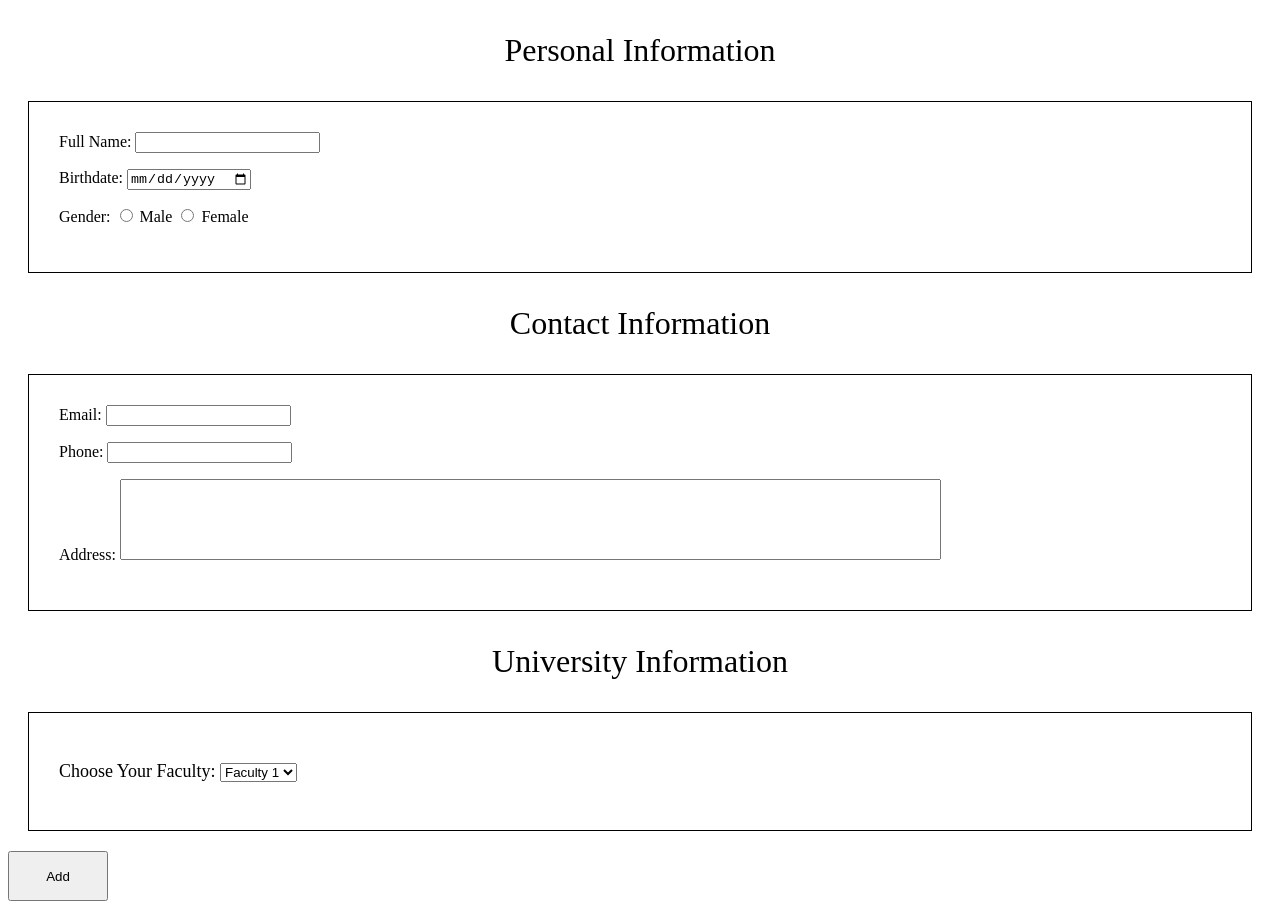
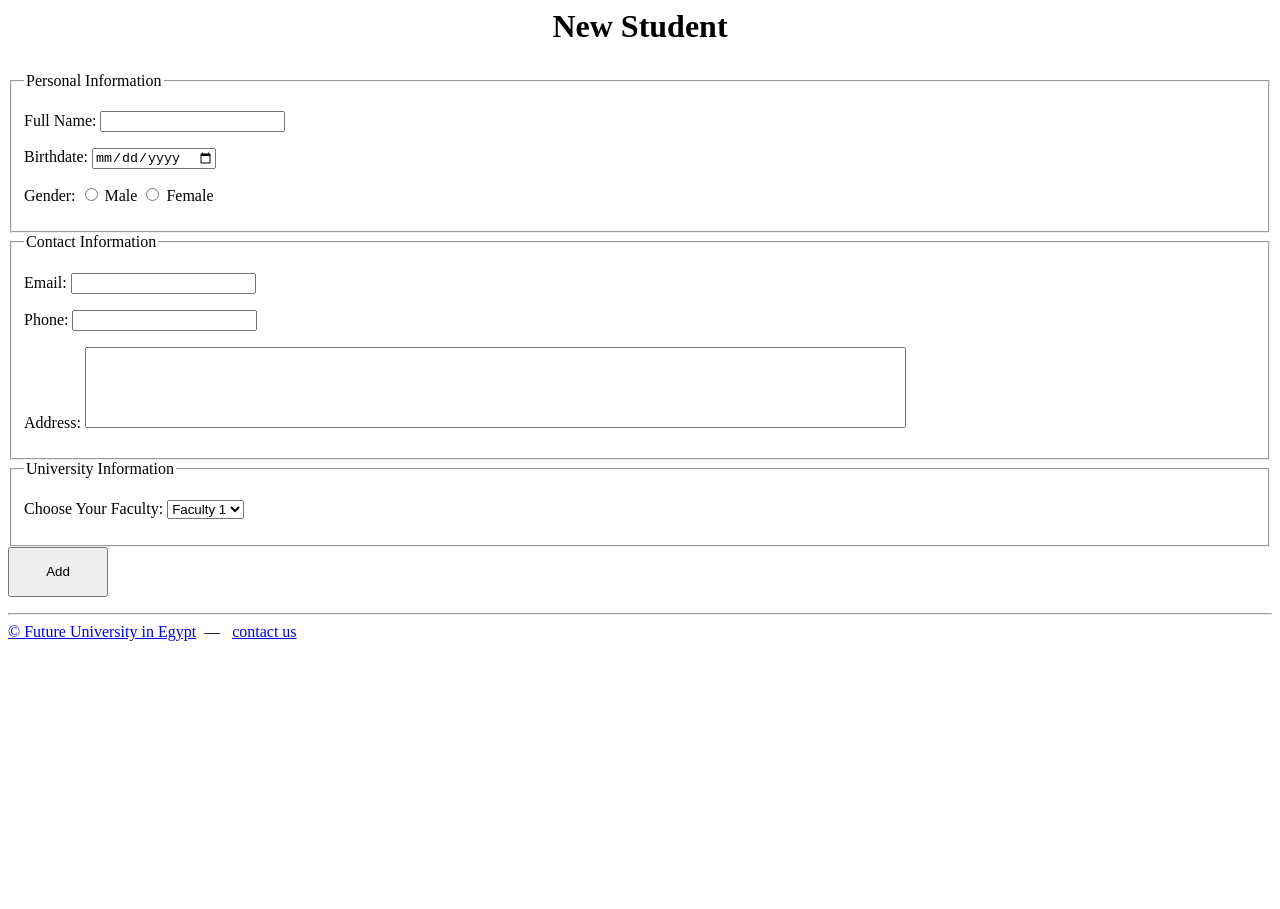
Before and after one commit to Ham0udii/Assignment, a plain HTML site: page index.html in a window 1280 px wide. After the commit the page ends 800 px from the top, so only its background shows below. Drawn offline with Linux system fonts and the light colour scheme.

Commit message:
Update index.html

```diff
--- a/index.html
+++ b/index.html
@@ -1,17 +1,20 @@
-<!DOCTYPE html>
-<head>
-<title>Hamo</title>
-<link rel="stylesheet" href="style.css">
+<html>
+    <head>
+        <title>DM324 - Home Page</title>
+        <link rel="stylesheet" type="text/css" href="style.css">
 
-</head>
-<html>
+    </head>
+    <!-- to get server -->
     <form id="register-form" method="GET" >
-    <!-- Personal information -->
+
     <body>
+<section>
+    <h1 class="title">New Student</h1>
+ <!--Personal Info-->
+ <fieldset >
+    <legend>Personal Information</legend>
 
-<p class="title">Personal Information</p>
-<div class="group">
-
+    <p>
     <label>
         Full Name:
         <input type="text" name="txtFullName" required>
@@ -33,15 +36,16 @@
         <input type="radio" name="gender" value="female">
         Female
     </label>
+</p>
+</fieldset>
 
-</div>
- </body>
- <!-- End personal information -->
+<!--Personal Info-->
 
-<!-- Contact info -->
- <section>
- <p class="title2">Contact Information</p>
-   <div class="group2">
+<!--Contact Info-->
+<fieldset>
+    <legend>Contact Information</legend>
+
+<p>
     <label>
         Email:
         <input type="email" name="txtEmail">
@@ -56,22 +60,19 @@
     </label>
 </p>
 <p>
-    <label>
+    <label class="address">
         Address:
-        <textarea rows="5" cols="100"  name="txtAddress"></textarea>
+        <textarea rows="5" cols="100" name="txtAddress"></textarea>
     </label>
-</div>
- </section>
-<!-- contact info -->
+</p>
+</fieldset>
+<!--#Contact Info-->
 
-<!-- University Info -->
-<section>
-<p class="title3">University Information</p>
-<div class="group3">
+<!--University Info-->
+<fieldset>
+    <legend>University Information</legend>
 
-<p class="can">
-
-    <label >
+<p><label >
     Choose Your Faculty:
     <select name="faculty">
         <option value="f1">Faculty 1
@@ -80,13 +81,20 @@
         </option>
 
     </select>
+</label></p>
+</fieldset>
 
-</label></p>
+<input type="submit" class="button" value="Add" name="add">
 
-</div>
+</form>
+
 </section>
-<div class="button">
-<input  type="submit" class="button" value="Add" name="add">
-</div>
-</form>
-    </html>
+<hr/>
+<footer>
+ <a href ="http://www.fue.edu.eg" target="_blank">&copy; Future University in Egypt</a>&nbsp;&nbsp;&mdash;&nbsp;&nbsp;
+ <a href="mailto:20132627@fue.edu.eg">contact us</a>
+</footer>
+
+</body>
+
+</html>
```
